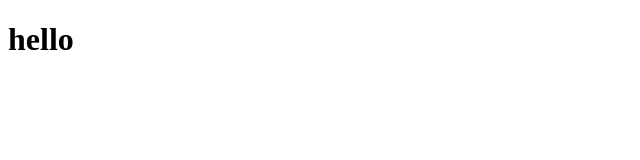
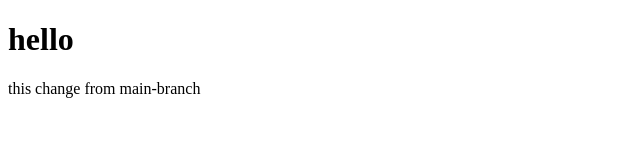
Before and after one commit to hossain-1235/domo3, a plain HTML site: page index.html in a window 1280 px wide. Shown: the whole page, without its empty margins (0-640 px from the left). Drawn offline with Linux system fonts and the light colour scheme.

Commit message:
change main-branch

```diff
--- a/index.html
+++ b/index.html
@@ -7,5 +7,8 @@
 </head>
 <body>
     <h1>hello</h1>
+
+    <p>this change from main-branch</p>
+
 </body>
 </html>
```
